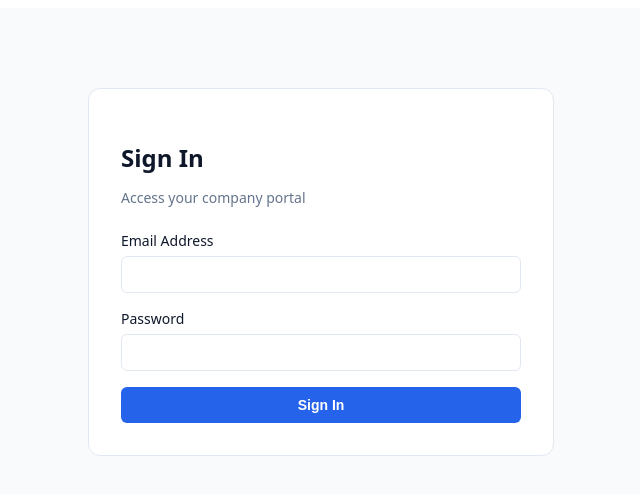
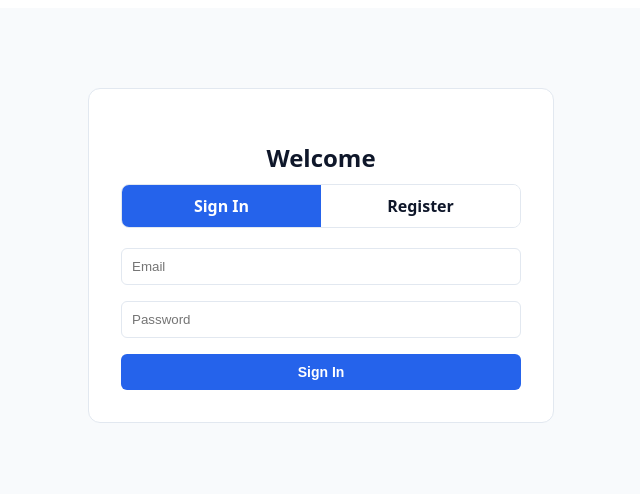
Before and after one commit to RenardMacorol/mini-hcm, a React (Vite) app in the folder frontend/: page / in a window 1280 px wide. Both pictures are taken after a click on the button "Sign In to Work Space". Shown: the top 494 px of the page, without its empty margins (319-959 px from the left). Built offline with nearby package versions, Linux system fonts and the light colour scheme; no server answers.

Commit message:
Fron end revision for backend

```diff
--- a/frontend/src/App.jsx
+++ b/frontend/src/App.jsx
@@ -3,9 +3,9 @@ import BACKEND_URL from './backendConfig';
 
 import LandingPage from './views/LandingPage';
 import LoginPage from './views/LoginPage';
-import AccountSetupPage from './views/AccountSetupPage';
 import AdminDashboard from './views/AdminDashboard';
 import EmployeeDashboard from './views/EmployeeDashboard';
+import RegisterPage from './views/RegisterPage';
 
 // Theme Tokens (shared across views)
 const THEME = {
@@ -59,7 +59,7 @@ export const App = () => {
 		<div style={commonStyles.container}>
 			{currentView === 'landing' && <LandingPage setView={setCurrentView} user={user} />}
 			{currentView === 'login' && <LoginPage setView={setCurrentView} setUser={setUser} />}
-			{currentView === 'register' && <AccountSetupPage setView={setCurrentView} />}
+			{currentView === 'register' && <RegisterPage setView={setCurrentView} />}
 
 			{currentView === 'dashboard' && user && (
 				user.role === 'Admin'
--- a/frontend/src/backendConfig.js
+++ b/frontend/src/backendConfig.js
@@ -1,9 +1,6 @@
 // frontend/src/backendConfig.js
 
-// Check if the user's browser window is currently on localhost.
-// If it is NOT localhost, we are live on Firebase, so use the Vercel URL!
-const isLocalhost = window.location.hostname === 'localhost' || window.location.hostname === '127.0.0.1';
 
-const BACKEND_URL = isLocalhost ? '' : 'https://mini-hcm-alpha.vercel.app';
+const BACKEND_URL = import.meta.env.VITE_BACKEND_URL;
 
 export default BACKEND_URL;
--- a/frontend/src/firebase.js
+++ b/frontend/src/firebase.js
@@ -1,6 +1,8 @@
 // Import the functions you need from the SDKs you need
 import { initializeApp } from "firebase/app";
 import { getAnalytics } from "firebase/analytics";
+import { getAuth } from 'firebase/auth'
+import { getFirestore } from "firebase/firestore";
 // TODO: Add SDKs for Firebase products that you want to use
 // https://firebase.google.com/docs/web/setup#available-libraries
 
@@ -17,5 +19,7 @@ const firebaseConfig = {
 };
 
 // Initialize Firebase
-const app = initializeApp(firebaseConfig);
+export const app = initializeApp(firebaseConfig);
+export const auth = getAuth(app);
+export const db = getFirestore(app);
 const analytics = getAnalytics(app);
--- a/frontend/src/views/LoginPage.jsx
+++ b/frontend/src/views/LoginPage.jsx
@@ -1,6 +1,7 @@
 import { useState } from 'react';
 import { THEME, commonStyles } from '../components/CommonStyles';
-import BACKEND_URL from '../backendConfig';
+import { signInWithEmailAndPassword } from 'firebase/auth';
+import { auth } from '../firebase';
 
 const LoginPage = ({ setView, setUser }) => {
 	const [email, setEmail] = useState('');
@@ -12,58 +13,110 @@ const LoginPage = ({ setView, setUser }) => {
 		setStatus({ loading: true, error: null });
 
 		try {
-			const baseUrl = typeof BACKEND_URL !== 'undefined' ? BACKEND_URL : 'http://localhost:5000';
-			const response = await fetch(`${baseUrl}/api/auth/login`, {
-				method: 'POST',
-				headers: { 'Content-Type': 'application/json' },
-				body: JSON.stringify({ email, password }),
-			});
+			const userCred = await signInWithEmailAndPassword(auth, email, password);
 
-			const data = await response.json();
+			const token = await userCred.user.getIdToken();
+			localStorage.setItem('authToken', token);
 
-			if (!response.ok) {
-				// The backend sends error details in data.error or data.details
-				throw new Error(data.error || data.details || 'Invalid login details.');
-			}
+			setUser(userCred.user);
+			setView('dashboard');
 
-			// ==========================================
-			// ✨ THE FIX: Store the fresh token from your backend response
-			// ==========================================
-			if (data.idToken) {
-				localStorage.setItem('authToken', data.idToken);
-			} else {
-				throw new Error('Authentication token missing from server response.');
-			}
-
-			// Set user profile state and redirect to dashboard
-			setUser(data.user);
-			setView('dashboard');
 		} catch (err) {
 			setStatus({ loading: false, error: err.message });
 		}
 	};
 
 	const styles = {
-		card: { backgroundColor: THEME.surface, borderRadius: THEME.radius, maxWidth: '400px', margin: '60px auto', padding: '32px', border: `1px solid ${THEME.border}` },
-		input: { width: '100%', padding: '10px', borderRadius: '6px', border: `1px solid ${THEME.border}`, marginBottom: '16px', boxSizing: 'border-box' }
+		card: {
+			backgroundColor: THEME.surface,
+			borderRadius: THEME.radius,
+			maxWidth: '400px',
+			margin: '60px auto',
+			padding: '32px',
+			border: `1px solid ${THEME.border}`,
+			textAlign: 'center'
+		},
+		input: {
+			width: '100%',
+			padding: '10px',
+			borderRadius: '6px',
+			border: `1px solid ${THEME.border}`,
+			marginBottom: '16px',
+			boxSizing: 'border-box',
+		},
+		tabRow: {
+			display: 'flex',
+			marginBottom: '20px',
+			borderRadius: '8px',
+			overflow: 'hidden',
+			border: `1px solid ${THEME.border}`
+		},
+		tab: (active) => ({
+			flex: 1,
+			padding: '10px',
+			cursor: 'pointer',
+			backgroundColor: active ? THEME.primary : THEME.surface,
+			color: active ? '#fff' : THEME.text,
+			fontWeight: '600',
+		})
 	};
 
 	return (
 		<div style={styles.card}>
-			<h2 style={{ marginBottom: '8px', fontWeight: '700' }}>Sign In</h2>
-			<p style={{ color: THEME.textMuted, fontSize: '14px', marginBottom: '24px' }}>Access your company portal</p>
+			<h2 style={{ marginBottom: '10px' }}>Welcome</h2>
 
-			{status.error && <div style={{ color: THEME.danger, marginBottom: '12px', fontSize: '14px' }}>⚠️ {status.error}</div>}
+			{/* 🔥 Tabs */}
+			<div style={styles.tabRow}>
+				<div
+					style={styles.tab(true)}
+				>
+					Sign In
+				</div>
+
+				<div
+					style={styles.tab(false)}
+					onClick={() => setView('register')}
+				>
+					Register
+				</div>
+			</div>
+
+			{status.error && (
+				<div style={{ color: THEME.danger, marginBottom: '10px' }}>
+					⚠️ {status.error}
+				</div>
+			)}
 
 			<form onSubmit={handleLogin}>
-				<label style={{ display: 'block', fontSize: '14px', marginBottom: '6px' }}>Email Address</label>
-				<input type="email" required style={styles.input} value={email} onChange={e => setEmail(e.target.value)} />
+				<input
+					type="email"
+					placeholder="Email"
+					value={email}
+					onChange={(e) => setEmail(e.target.value)}
+					style={styles.input}
+					required
+				/>
 
-				<label style={{ display: 'block', fontSize: '14px', marginBottom: '6px' }}>Password</label>
-				<input type="password" required style={styles.input} value={password} onChange={e => setPassword(e.target.value)} />
+				<input
+					type="password"
+					placeholder="Password"
+					value={password}
+					onChange={(e) => setPassword(e.target.value)}
+					style={styles.input}
+					required
+				/>
 
-				<button type="submit" disabled={status.loading} style={{ ...commonStyles.btn, backgroundColor: THEME.primary, color: '#fff', width: '100%' }}>
-					{status.loading ? 'Verifying...' : 'Sign In'}
+				<button
+					type="submit"
+					disabled={status.loading}
+					style={{
+						...commonStyles.btn,
+						backgroundColor: THEME.primary,
+						color: '#fff',
+						width: '100%',
+					}}
+				>
+					{status.loading ? 'Signing in...' : 'Sign In'}
 				</button>
 			</form>
 		</div>
--- /dev/null
+++ b/frontend/src/views/RegisterPage.jsx
@@ -0,0 +1,133 @@
+import { useState } from 'react';
+import { createUserWithEmailAndPassword, updateProfile } from 'firebase/auth';
+import { doc, setDoc } from 'firebase/firestore';
+import { auth } from '../firebase';
+import { db } from '../firebase'; // you'll need to export firestore too
+import { THEME, commonStyles } from '../components/CommonStyles';
+
+const RegisterPage = ({ setView }) => {
+	const [form, setForm] = useState({
+		name: '',
+		email: '',
+		password: '',
+		role: 'employee',
+		timezone: 'Asia/Manila',
+		start: '09:00',
+		end: '18:00',
+	});
+
+	const [status, setStatus] = useState({ loading: false, error: null, success: null });
+
+	const handleChange = (e) => {
+		setForm({ ...form, [e.target.name]: e.target.value });
+	};
+
+	const handleRegister = async (e) => {
+		e.preventDefault();
+		setStatus({ loading: true, error: null, success: null });
+
+		try {
+			// 1. Create user in Firebase Auth
+			const userCred = await createUserWithEmailAndPassword(
+				auth,
+				form.email,
+				form.password
+			);
+
+			const user = userCred.user;
+
+			// 2. Set display name
+			await updateProfile(user, {
+				displayName: form.name,
+			});
+
+			// 3. Store extra data in Firestore
+			await setDoc(doc(db, 'users', user.uid), {
+				uid: user.uid,
+				name: form.name,
+				email: form.email,
+				role: form.role,
+				timezone: form.timezone,
+				schedule: {
+					start: form.start,
+					end: form.end,
+				},
+				createdAt: new Date().toISOString(),
+			});
+
+			setStatus({
+				loading: false,
+				error: null,
+				success: 'Account created successfully!',
+			});
+
+			setTimeout(() => setView('login'), 1200);
+
+		} catch (err) {
+			setStatus({
+				loading: false,
+				error: err.message,
+				success: null,
+			});
+		}
+	};
+
+	const styles = {
+		card: {
+			backgroundColor: THEME.surface,
+			borderRadius: THEME.radius,
+			maxWidth: '450px',
+			margin: '60px auto',
+			padding: '32px',
+			border: `1px solid ${THEME.border}`,
+		},
+		input: {
+			width: '100%',
+			padding: '10px',
+			borderRadius: '6px',
+			border: `1px solid ${THEME.border}`,
+			marginBottom: '12px',
+			boxSizing: 'border-box',
+		},
+		row: { display: 'flex', gap: '10px' },
+	};
+
+	return (
+		<div style={styles.card}>
+			<h2>Create Account</h2>
+
+			{status.error && <div style={{ color: THEME.danger }}>{status.error}</div>}
+			{status.success && <div style={{ color: 'green' }}>{status.success}</div>}
+
+			<form onSubmit={handleRegister}>
+				<input name="name" placeholder="Full Name" value={form.name} onChange={handleChange} style={styles.input} />
+				<input name="email" type="email" placeholder="Email" value={form.email} onChange={handleChange} style={styles.input} />
+				<input name="password" type="password" placeholder="Password" value={form.password} onChange={handleChange} style={styles.input} />
+
+				<div style={styles.row}>
+					<select name="role" value={form.role} onChange={handleChange} style={styles.input}>
+						<option value="employee">Employee</option>
+						<option value="admin">Admin</option>
+					</select>
+
+					<input name="timezone" value={form.timezone} onChange={handleChange} style={styles.input} />
+				</div>
+
+				<div style={styles.row}>
+					<input name="start" type="time" value={form.start} onChange={handleChange} style={styles.input} />
+					<input name="end" type="time" value={form.end} onChange={handleChange} style={styles.input} />
+				</div>
+
+				<button type="submit" style={{ ...commonStyles.btn, width: '100%' }}>
+					{status.loading ? 'Creating...' : 'Register'}
+				</button>
+			</form>
+
+			<p onClick={() => setView('login')} style={{ cursor: 'pointer', color: THEME.primary }}>
+				Already have an account? Login
+			</p>
+		</div>
+	);
+};
+
+export default RegisterPage;
```
Also changed, not shown: frontend/src/views/EmployeeDashboard.jsx (+7 -4 lines), 1 other file (tests, documents, lock files or other folders).
